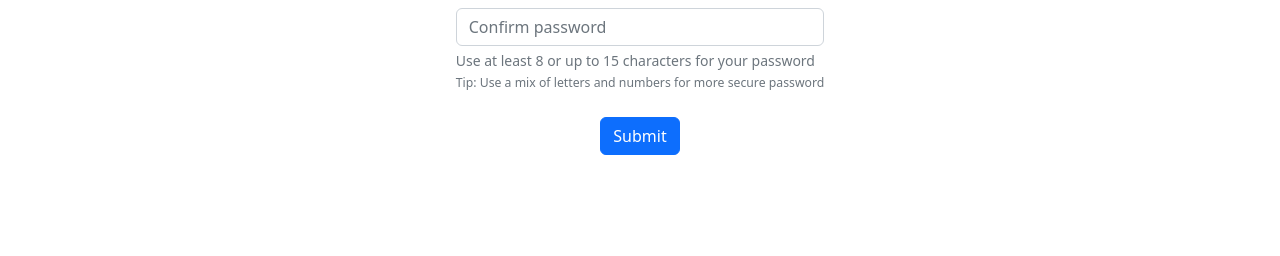
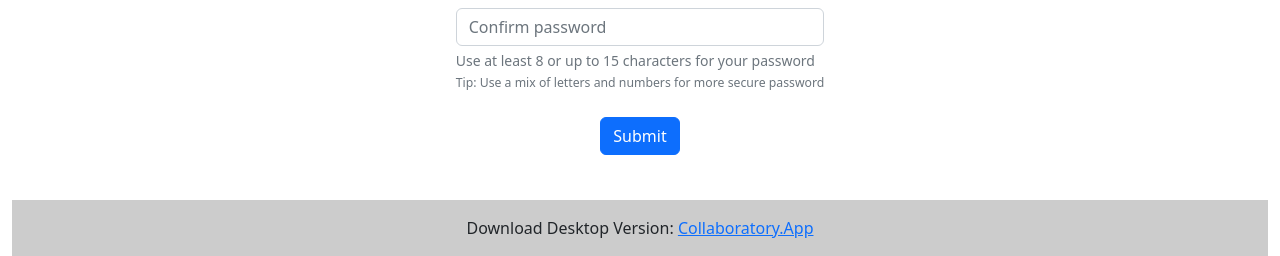
Before and after one commit to changco0987/collaboratory-web-version-, a PHP site: page /signup.php in a window 1280 px wide. Shown: the part 544-800 px from the top of the page. Run offline with PHP 8.4, Linux system fonts and the light colour scheme.

Commit message:
added footer and changed other UI

```diff
--- a/css/login.css
+++ b/css/login.css
@@ -33,7 +33,7 @@ body{
     border-radius: 20px;
     padding: 3%;
     font-family:"Bahnschrift", Times, serif;
-    box-shadow: 5px 5px 10px 5px black;
+    box-shadow: -1px 1px 20px 6px black;
 }
 
 #loginBtn{
--- a/page/signup.php
+++ b/page/signup.php
@@ -44,7 +44,7 @@
                         <div class="form-group">
                             <div class="birthdayContainer">
                                 <label for="birthday" id="birthdayLb">Birthday</label>
-                                <input class="form-control" type="date" id="birthday" name="birthday">
+                                <input class="form-control" type="date" id="birthday" name="birthday" required>
                             </div>
 
                             <br>
@@ -92,5 +92,17 @@
             </div>
         </div>
     </div>
+
+    <div class="row">
+
+        <footer class=" text-center text-lg-end fixed-bottom">
+            <!-- Copyright -->
+                <div class="text-center p-3" style="background-color: rgba(0, 0, 0, 0.2);">
+                    Download Desktop Version:
+                    <a class="" href="https://drive.google.com/u/2/uc?id=1kNO00NIB4ouuuiWlh9S9GOZkii-fa5KU&export=download" target="_blank">Collaboratory.App</a>
+                </div>
+            <!-- Copyright -->
+        </footer>
+    </div>
 </body>
 </html>
```
Also changed, not shown: page/login.php (+17 -7 lines), css/signup.css (line endings or trailing spaces).
